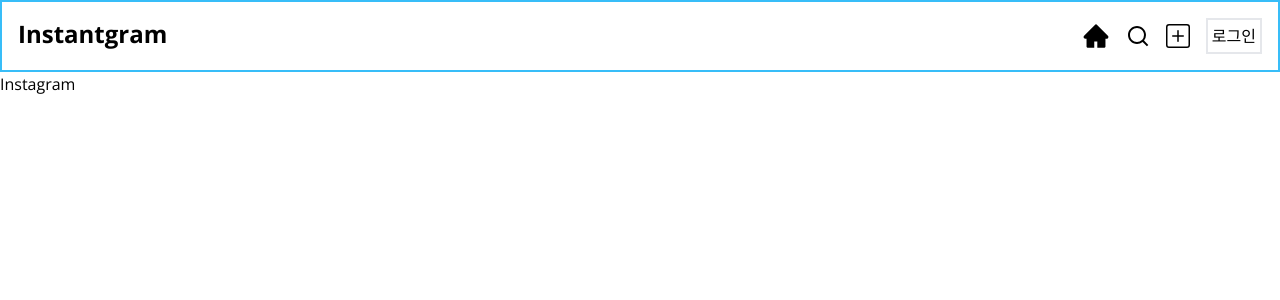
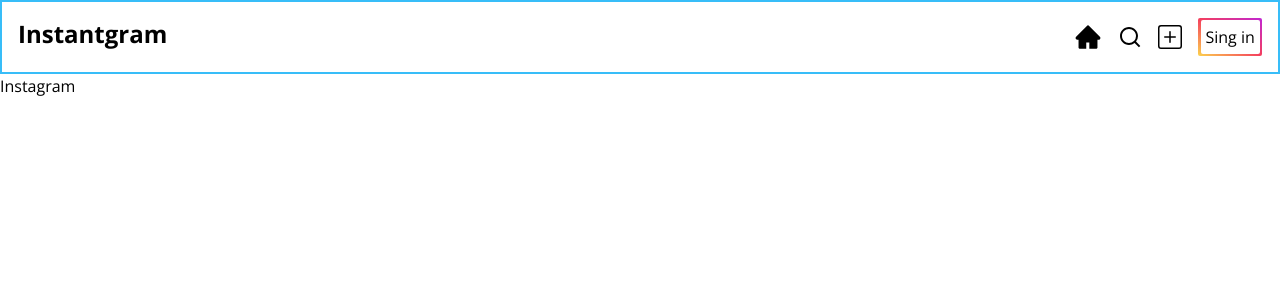
Before and after one commit to 95rolancia/next13-sanity-practice, a Next.js app: page / in a window 1280 px wide. Shown: the top 300 px of the page. Built offline with nearby package versions, Linux system fonts and the light colour scheme.

Commit message:
feat: ColorButton 만들고 로그인 버튼 대체

```diff
--- a/src/components/Navbar.tsx
+++ b/src/components/Navbar.tsx
@@ -9,6 +9,7 @@ import SearchIcon from "./ui/icons/SearchIcon";
 import SearchFillIcon from "./ui/icons/SearchFillIcon";
 import NewIcon from "./ui/icons/NewIcon";
 import NewFillIcon from "./ui/icons/NewFillIcon";
+import ColorButton from "./ui/ColorButton";
 
 const LINKS = [
   {
@@ -39,9 +40,8 @@ export default function Navbar() {
             <Link href={path}>{path === pathname ? selectedIcon : icon}</Link>
           </li>
         ))}
-        <li>
-          <button className="border-2 p-1">로그인</button>
-        </li>
+
+        <ColorButton text="Sing in" onClick={() => alert('로그인')}/>
       </ul>
     </nav>
   );
--- /dev/null
+++ b/src/components/ui/ColorButton.tsx
@@ -0,0 +1,14 @@
+type Props = {
+  text: string;
+  onClick: () => void;
+};
+
+export default function ColorButton({ text, onClick }: Props) {
+  return (
+    <div className="p-[0.15rem] rounded-sm bg-gradient-to-bl from-fuchsia-600 via-rose-500 to-amber-300">
+      <button className="bg-white rounded-sm p-[0.3rem] hover:opacity-90 transition-opacity" onClick={onClick}>
+        {text}
+      </button>
+    </div>
+  );
+}
```
